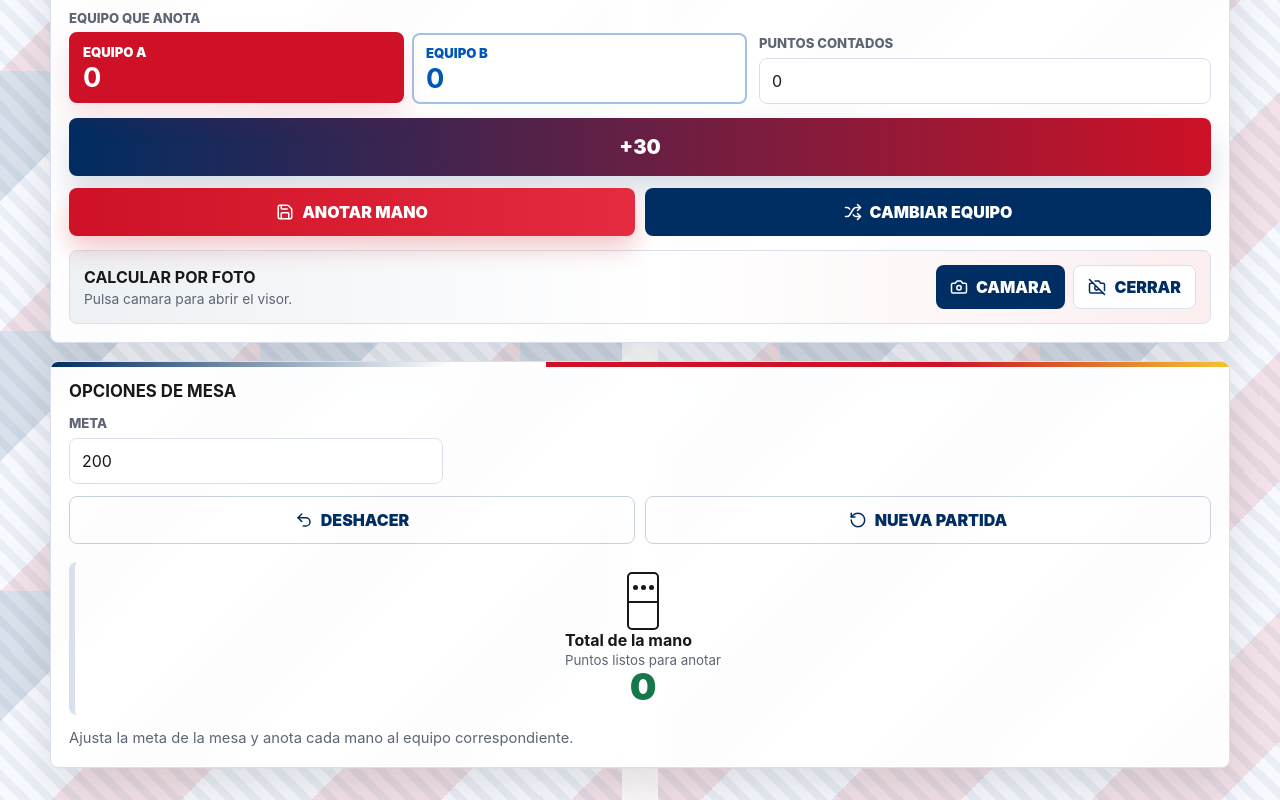
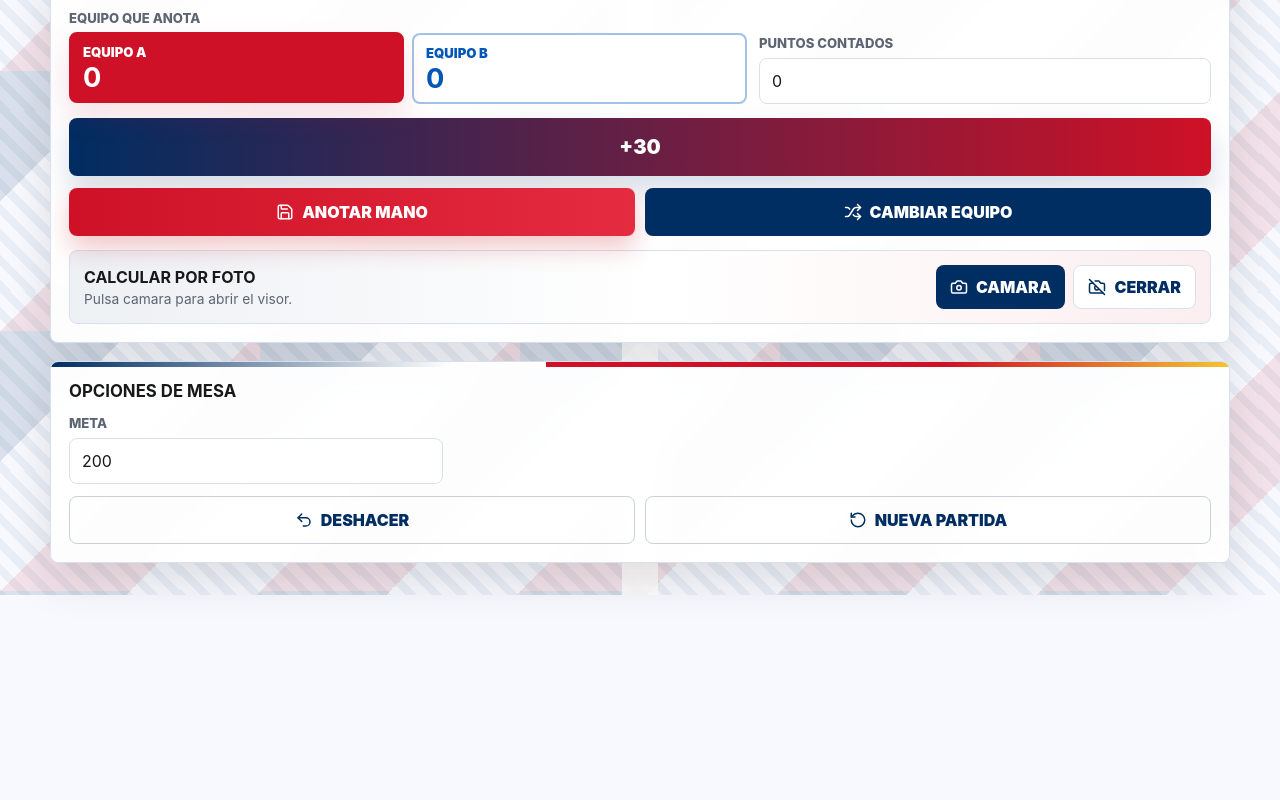
Before and after one commit to elvismedia-create/calculadora-domino-dominicano, a React (Vite) app: page / in a window 1280 px wide. Shown: the part 969-1769 px from the top of the page. After the commit the page ends 1564 px from the top, so only its background shows below. Built offline with nearby package versions, Linux system fonts and the light colour scheme.

Commit message:
Remove hand total preview

```diff
--- a/src/App.jsx
+++ b/src/App.jsx
@@ -537,21 +537,6 @@ function App() {
             </button>
           </div>
 
-          <div className="preview-stack">
-            <div className="round">
-              <DominoTile small blankBottom />
-              <div>
-                <strong>Total de la mano</strong>
-                <small>
-                  Puntos listos para anotar
-                </small>
-              </div>
-              <span className="round-points">{roundTotal}</span>
-            </div>
-            <p className="subtitle compact">
-              Ajusta la meta de la mesa y anota cada mano al equipo correspondiente.
-            </p>
-          </div>
         </aside>
       </section>
 
--- a/src/styles.css
+++ b/src/styles.css
@@ -851,12 +851,6 @@ select:focus {
   padding: 16px;
 }
 
-.preview-stack {
-  margin-top: 18px;
-  display: grid;
-  gap: 12px;
-}
-
 .toast {
   position: fixed;
   left: 50%;
```
